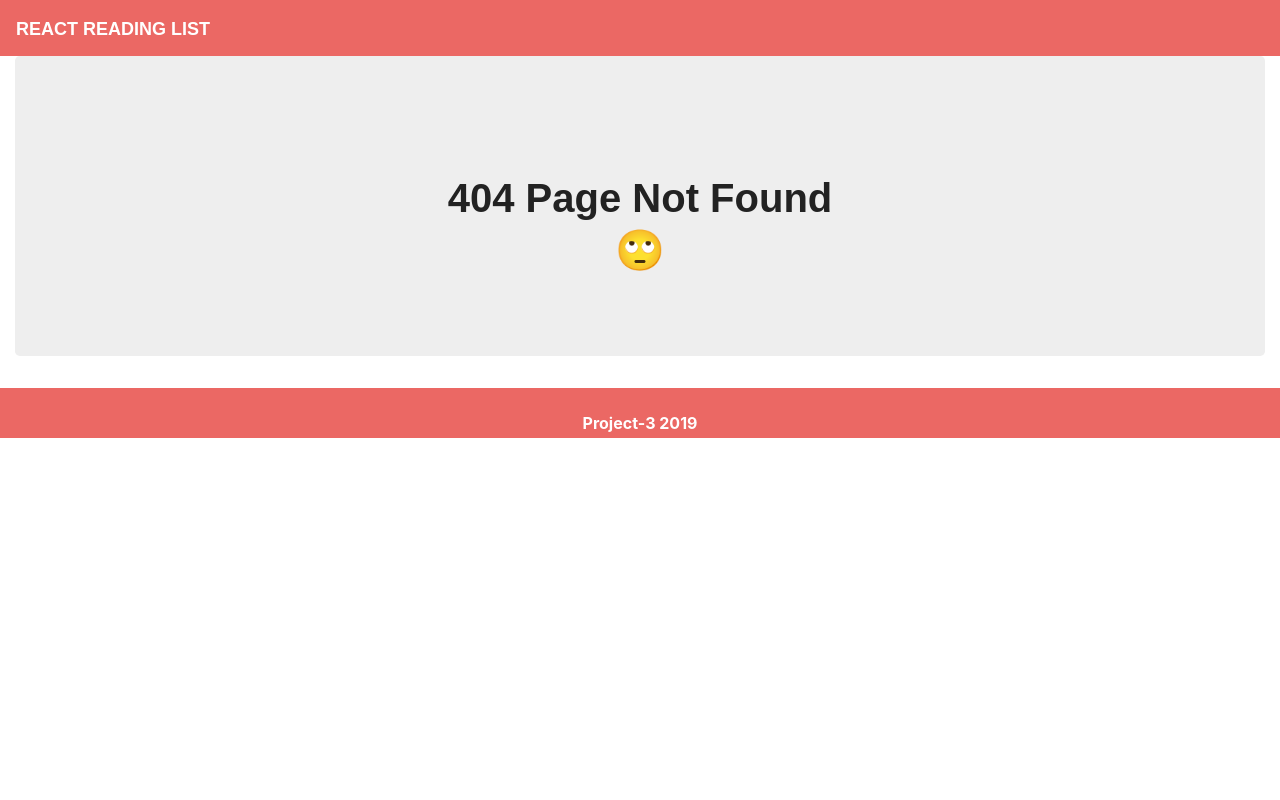
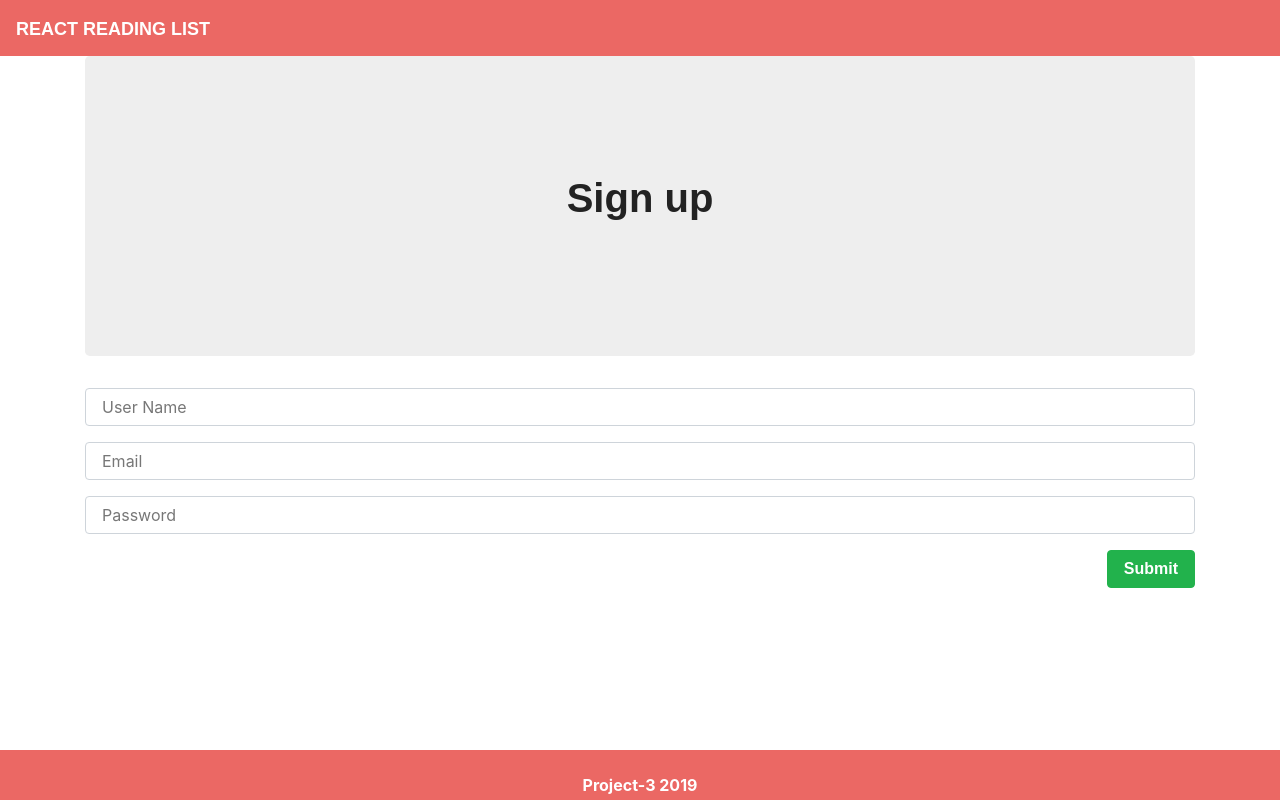
Before and after one commit to JohnCdev/TheGrid, a React (Create React App) app in the folder client/: page /new-user in a window 1280 px wide. Before the commit this address had no page. Built offline with nearby package versions, Linux system fonts and the light colour scheme; the HTML template or start-up script is replaced by a standard one; a web font is replaced by a local one.

Commit message:
added a signup page, email and password input field components and added the route to get to this page.

```diff
--- a/client/src/App.js
+++ b/client/src/App.js
@@ -1,5 +1,6 @@
 import React from "react";
 import { BrowserRouter as Router, Route, Switch } from "react-router-dom";
+import SignUp from './pages/SignUp';
 import Books from "./pages/Books";
 import Detail from "./pages/Detail";
 import NoMatch from "./pages/NoMatch";
@@ -13,8 +14,7 @@ function App() {
         <Nav />
         <Switch>
           <Route exact path="/" component={Books} />
-          <Route exact path="/books" component={Books} />
-          <Route exact path="/books/:id" component={Detail} />
+          <Route exact path = '/new-user' component={SignUp} />
           <Route component={NoMatch} />
         </Switch>
         <Footer />
--- a/client/src/components/Footer/Footer.css
+++ b/client/src/components/Footer/Footer.css
@@ -1,7 +1,9 @@
 .footer {
     min-height: 50px;
     background: #EB6864;
-    position: relative;
+    position: fixed;
+    left: 0;
+    bottom: 0; width: 100%
 }
 
 .footer span {
--- a/client/src/components/Form/index.js
+++ b/client/src/components/Form/index.js
@@ -8,6 +8,22 @@ export function Input(props) {
       <input className="form-control" {...props} />
     </div>
   );
+}
+
+export function InputPassword(props) {
+  return (
+    <div className="form-group">
+      <input className="form-control" type="password" {...props} />
+    </div>
+  )
+}
+
+export function InputEmail(props) {
+  return (
+    <div className="form-group">
+    <input className="form-control" {...props} />
+  </div>
+  )
 }
 
 export function TextArea(props) {
--- /dev/null
+++ b/client/src/pages/SignUp.js
@@ -0,0 +1,68 @@
+import React, { Component } from "react";
+import { Link } from "react-router-dom";
+import { Input, TextArea, FormBtn, InputPassword, InputEmail } from "../components/Form";
+import API from "../utils/API";
+import { Container } from "../components/Grid/Grid";
+import Jumbotron from "../components/Jumbotron/Jumbotron";
+
+export default class SignUp extends Component {
+    state= {
+        userName: "",
+        email: "",
+        password: ""
+    }
+
+    handleInputChange = event => {
+        const { name, value } = event.target;
+        this.setState({
+          [name]: value
+        });
+      };
+
+      handleFormSubmit = event => {
+        event.preventDefault();
+        if (this.state.userName && this.state.email && this.state.password) {
+          API.saveUser({
+            userName: this.state.userName,
+            email: this.state.email,
+            password: this.state.password
+          })
+            .then(res => console.log(res))
+            .catch(err => console.log(err));
+        }
+      };
+
+    render() {
+        return (
+            <Container>
+                <Jumbotron> <h1>Sign up</h1></Jumbotron>
+                <form>
+                    <Input
+                        value={this.state.userName}
+                        onChange={this.handleInputChange}
+                        name="userName"
+                        placeholder="User Name"
+                    />
+                    <InputEmail
+                        value={this.state.email}
+                        onChange={this.handleInputChange}
+                        name="email"
+                        placeholder="Email"
+                    />
+                    <InputPassword
+                        value={this.state.password}
+                        onChange={this.handleInputChange}
+                        name="password"
+                        placeholder="Password"
+                    />
+                    <FormBtn
+                      //  disabled={!(this.state.userName && this.state.email && this.state.password)}
+                        onClick={this.handleFormSubmit}
+                    >
+                        Submit
+                    </FormBtn>
+                </form>
+            </Container>
+        )
+    }
+}
--- a/client/src/utils/API.js
+++ b/client/src/utils/API.js
@@ -16,5 +16,7 @@ export default {
   // Saves a book to the database
   saveBook: function(bookData) {
     return axios.post("/api/books", bookData);
-  }
+  },
+
+  saveUser: userData => axios.post('/api/new-user', userData)
 };
```
Also changed, not shown: 1 other file (tests, documents, lock files or other folders).
